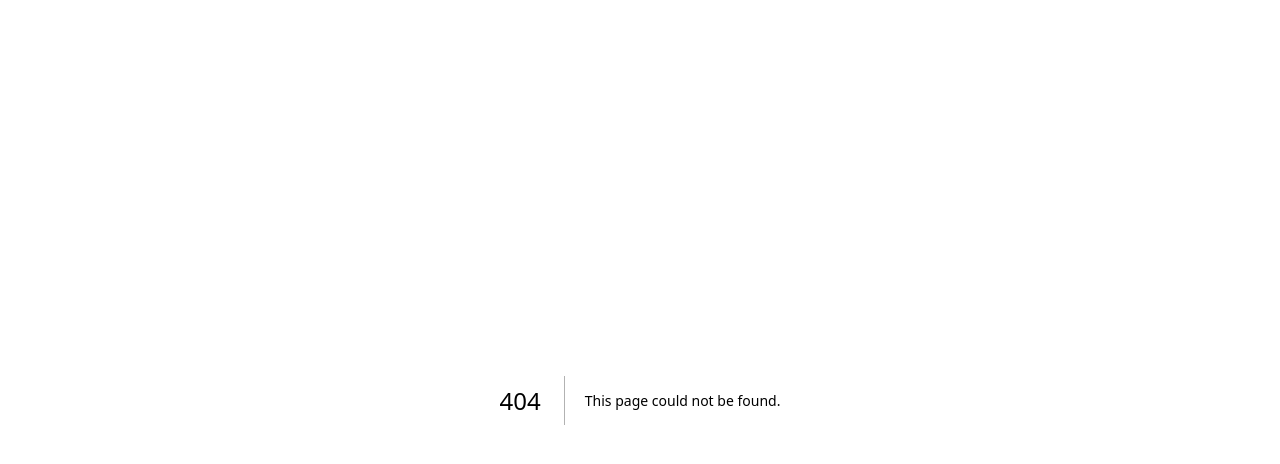
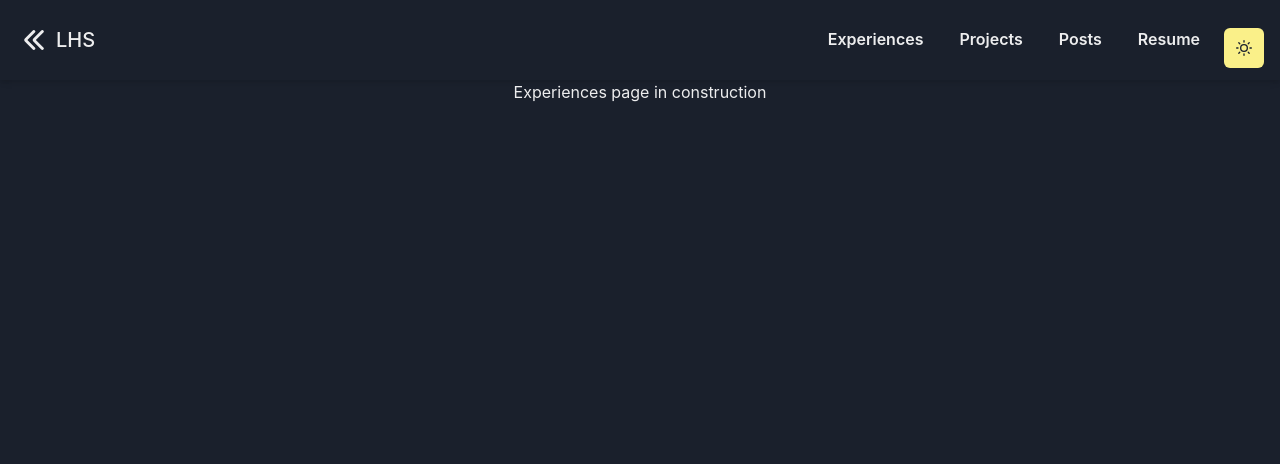
Before and after one commit to drunkint/personal-website, a Next.js app in the folder website/: page /experiences in a window 1280 px wide. Before the commit this address had no page. Shown: the top 464 px of the page. Built offline with nearby package versions, Linux system fonts and the light colour scheme.

Commit message:
setup pages and navbar

```diff
--- a/website/components/intro.js
+++ b/website/components/intro.js
@@ -1,5 +1,5 @@
 import { Center, Container, Heading, Text, VStack } from '@chakra-ui/react'
-
+import { ArrowLeftIcon } from '@chakra-ui/icons'
 export default function Intro() {
   return (
     <Container maxW="container.xl" p={0}>
@@ -7,6 +7,7 @@ export default function Intro() {
         <VStack>
           <Heading size="2xl" >Angus Lee</Heading>
           <Text>this is some text</Text>
+          <ArrowLeftIcon w={6} h={8}/>
         </VStack>
       </Center>
     </Container>
--- a/website/components/navbar.js
+++ b/website/components/navbar.js
@@ -10,39 +10,26 @@ import {
   Button,
   useDisclosure,
   VStack,
-  IconButton,
   CloseButton,
-  NextLink,
-  Link
+  Link,
 } from "@chakra-ui/react";
 import { AiOutlineMenu } from "react-icons/ai";
-
-// const LinkItem = ({href, path, children}) => {
-//   const active = path === href;
-//   const inactiveColor = useColorModeValue('gray200', 'whiteAlpha');
-//   return (
-//   <NextLink>
-//     <Link
-//       p={2}
-//       bg={active ? 'glassTeal' : undefined}
-//       color={active ? '#202023' : inactiveColor}>
-//         {children}
-//       </Link>
-//   </NextLink>
-//   );
-// }
+import { IconButton } from '@chakra-ui/button'
+import { MoonIcon, SunIcon, ArrowLeftIcon } from '@chakra-ui/icons'
+import { useColorMode } from '@chakra-ui/react'
 
 
-const Navbar = props => {
-  const {path} = props;
+const Navbar = (props) => {
+  const { path } = props;
   console.log(path);
   const bg = useColorModeValue("white", "gray.800");
   const mobileNav = useDisclosure();
+  const { colorMode, toggleColorMode } = useColorMode()
+
 
   return (
     <React.Fragment>
       <Box {...props}>
-
         <chakra.header
           bg={bg}
           w="full"
@@ -62,10 +49,10 @@ const Navbar = props => {
               </chakra.a>
               <Link href="/">
                 <chakra.h1 fontSize="xl" fontWeight="medium" ml="2">
+                  <ArrowLeftIcon marginRight={3} marginBottom={1}/>
                   LHS
                 </chakra.h1>
               </Link>
-
             </Flex>
             <HStack display="flex" alignItems="center" spacing={1}>
               <HStack
@@ -77,16 +64,27 @@ const Navbar = props => {
                 <Link href="/experiences">
                   <Button variant="ghost">Experiences</Button>
                 </Link>
-              <Link href="/projects" >
+                <Link href="/projects">
                   <Button variant="ghost">Projects</Button>
                 </Link>
                 <Link href="/posts">
                   <Button variant="ghost">Posts</Button>
                 </Link>
-            </HStack>
-            <Button colorScheme="teal" size="sm">
+                <Link href="/resume">
+                  <Button variant="ghost">
+                  {/* <Button colorScheme="teal" size="sm"> */}
                     Resume
                   </Button>
+                </Link>
+              </HStack>
+              <IconButton
+                colorScheme="yellow"
+                mt={4}
+                aria-label="Toggle Mode"
+                onClick={toggleColorMode}
+              >
+                {colorMode === "light" ? <MoonIcon /> : <SunIcon />}
+              </IconButton>
               <Box display={{ base: "inline-flex", md: "none" }}>
                 <IconButton
                   display={{ base: "flex", md: "none" }}
@@ -127,6 +125,9 @@ const Navbar = props => {
                   <Button w="full" variant="ghost">
                     Blog
                   </Button>
+                  <Button colorScheme="teal" size="sm">
+                    Resume
+                  </Button>
                 </VStack>
               </Box>
             </HStack>
@@ -135,6 +136,6 @@ const Navbar = props => {
       </Box>
     </React.Fragment>
   );
-}
+};
 
-export default Navbar
+export default Navbar;
--- a/website/pages/_app.js
+++ b/website/pages/_app.js
@@ -1,10 +1,14 @@
 import '../styles/index.css'
 import { ChakraProvider} from "@chakra-ui/react";
 import theme from '../styles/theme.js'
+import Navbar from '../components/navbar'
+import { Router } from 'next/router'
+
 
 export default function MyApp({ Component, pageProps }) {
   return (
     <ChakraProvider theme={theme}>
+      <Navbar path={Router.asPath}/>
       <Component {...pageProps} />
     </ChakraProvider>
   )
--- /dev/null
+++ b/website/pages/experiences/index.js
@@ -0,0 +1,11 @@
+const { Center, Text } = require("@chakra-ui/react");
+
+const Experiences = () => {
+    return (
+        <Center>
+            <Text>Experiences page in construction</Text>
+        </Center>
+    );
+}
+
+export default Experiences
--- a/website/pages/index.js
+++ b/website/pages/index.js
@@ -1,15 +1,9 @@
-import MoreStories from '../components/more-stories'
-import HeroPost from '../components/hero-post'
 import Intro from '../components/intro'
-import { getAllPosts } from '../lib/api'
 import Head from 'next/head'
 import Meta from '../components/meta'
-import Navbar from '../components/navbar'
-import { Router } from 'next/router'
 
-export default function Index({ allPosts }) {
-  const heroPost = allPosts[0]
-  const morePosts = allPosts.slice(1)
+export default function Index() {
+
   return (
     <>
         <Meta />
@@ -17,36 +11,8 @@ export default function Index({ allPosts }) {
           {/* adding other stuff to head */}
           <title>Angus Lee's portfolio</title>
         </Head>
-          <Navbar path={Router.asPath}/>
           <Intro />
-
-          {/* {heroPost && (
-            <HeroPost
-              title={heroPost.title}
-              coverImage={heroPost.coverImage}
-              date={heroPost.date}
-              author={heroPost.author}
-              slug={heroPost.slug}
-              excerpt={heroPost.excerpt}
-            />
-          )}
-          {morePosts.length > 0 && <MoreStories posts={morePosts} />} */}
 
     </>
   )
 }
-
-export async function getStaticProps() {
-  const allPosts = getAllPosts([
-    'title',
-    'date',
-    'slug',
-    'author',
-    'coverImage',
-    'excerpt',
-  ])
-
-  return {
-    props: { allPosts },
-  }
-}
--- /dev/null
+++ b/website/pages/posts/index.js
@@ -0,0 +1,45 @@
+const { Center, Text, Container } = require("@chakra-ui/react");
+import { getAllPosts } from '../../lib/api'
+import MoreStories from '../../components/more-stories'
+import HeroPost from '../../components/hero-post'
+
+
+
+const Posts = ({allPosts}) => {
+    const heroPost = allPosts[0]
+    const morePosts = allPosts.slice(1)
+    return (
+        <Container maxW='container.xl'>
+            {heroPost && (
+            <HeroPost
+              title={heroPost.title}
+              coverImage={heroPost.coverImage}
+              date={heroPost.date}
+              author={heroPost.author}
+              slug={heroPost.slug}
+              excerpt={heroPost.excerpt}
+            />
+          )}
+          {morePosts.length > 0 && <MoreStories posts={morePosts} />}
+
+        </Container>
+    );
+}
+
+export default Posts
+
+
+export async function getStaticProps() {
+    const allPosts = getAllPosts([
+      'title',
+      'date',
+      'slug',
+      'author',
+      'coverImage',
+      'excerpt',
+    ])
+
+    return {
+      props: { allPosts },
+    }
+  }
--- /dev/null
+++ b/website/pages/projects/index.js
@@ -0,0 +1,11 @@
+const { Center, Text } = require("@chakra-ui/react");
+
+const Projects = () => {
+    return (
+        <Center>
+            <Text>Projects page in construction</Text>
+        </Center>
+    );
+}
+
+export default Projects
--- /dev/null
+++ b/website/pages/resume/index.js
@@ -0,0 +1,11 @@
+const { Center, Text } = require("@chakra-ui/react");
+
+const Resume = () => {
+    return (
+        <Center h='80hv'>
+            <Text>Resume page in construction</Text>
+        </Center>
+    );
+}
+
+export default Resume
```
Lines whose indentation alone changed are shown as unchanged.
